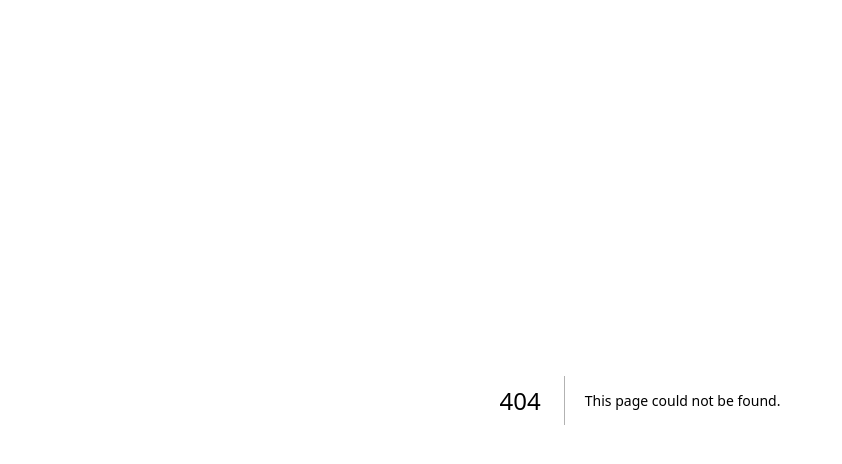
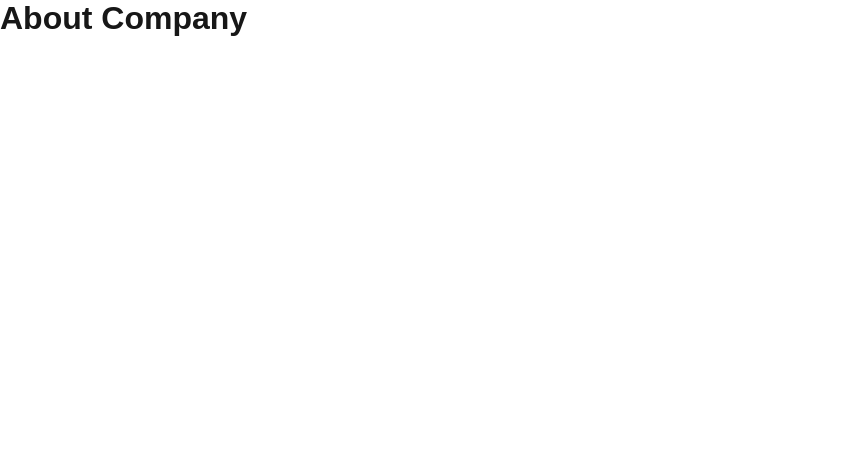
Before and after one commit to Taha-Afzali-DP/nextJs_test, a Next.js app: page /about/company in a window 1280 px wide. Before the commit this address had no page. Shown: the top 464 px of the page, without its empty margins (0-842 px from the left). Built offline with nearby package versions, Linux system fonts and the light colour scheme.

Commit message:
add pege about comany

```diff
--- /dev/null
+++ b/src/app/about/company/page.tsx
@@ -0,0 +1,7 @@
+export default function userdetils() {
+  return (
+    <div>
+      <h1>About Company</h1>
+    </div>
+  );
+}
--- a/src/app/about/page.tsx
+++ b/src/app/about/page.tsx
@@ -1,7 +1,7 @@
 export default function AboutUs() {
   return (
     <div>
-      <h1>Hello</h1>
+      <h1>about Web</h1>
     </div>
   );
 }
--- a/src/app/page.tsx
+++ b/src/app/page.tsx
@@ -1,7 +1,7 @@
 export default function home() {
   return (
     <div>
-      <h1>test</h1>
+      <h1>Page one</h1>
     </div>
   );
 }
```
Also changed, not shown: src/app/users/[useird]/page.tsx (renamed from src/app/users/[userid].tsx), 1 other file (tests, documents, lock files or other folders).
